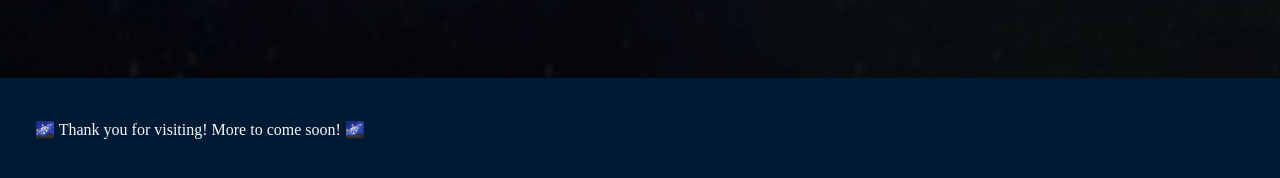
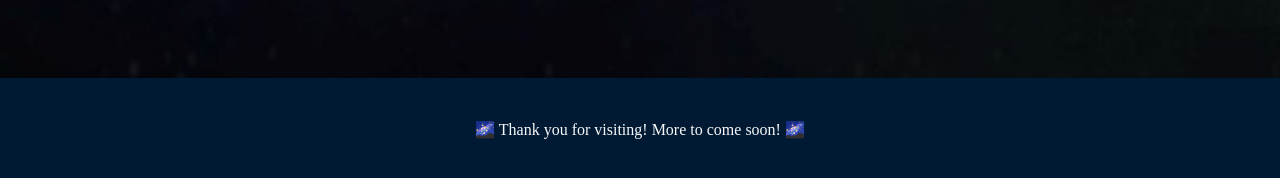
Before and after one commit to EmiStew14/My-Portfolio, a plain HTML site: page index.html in a window 1280 px wide. Shown: the part 2534-2712 px from the top of the page. Drawn offline with nearby package versions, Linux system fonts and the light colour scheme; a web font is replaced by a local one.

Commit message:
aligned footer

```diff
--- a/index.html
+++ b/index.html
@@ -149,7 +149,7 @@
             </div>
         </div>
     </section>
-    <footer>
+    <footer class="justify-content-center">
         <p>
             &#127756; Thank you for visiting! More to come soon! &#127756;
         </p>
```
